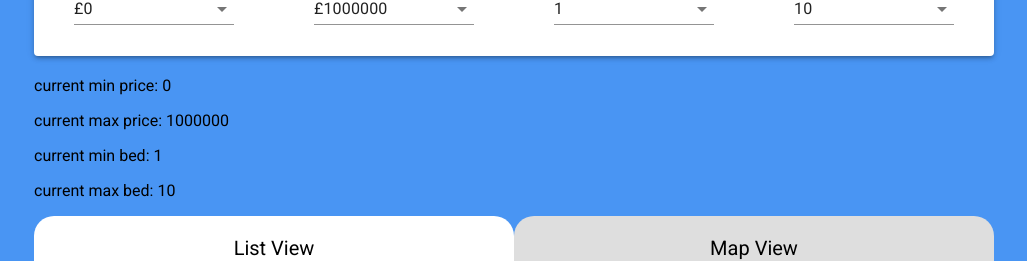
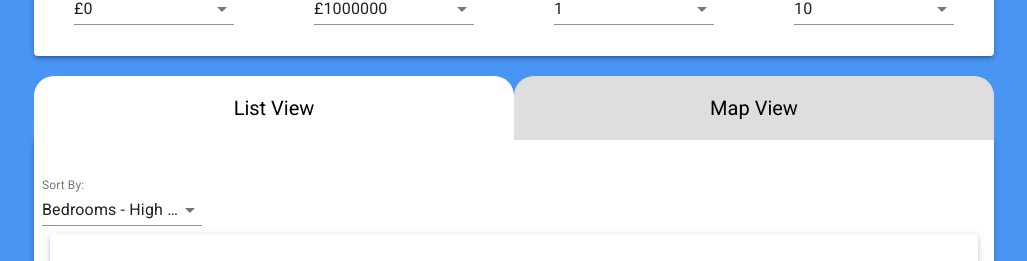
Before and after one commit to LauraToddCode/property-app, a React (Create React App) app: page /property-app in a window 1280 px wide. Shown: the part 173-434 px from the top of the page, without its empty margins (126-1153 px from the left). Built offline with nearby package versions, Linux system fonts and the light colour scheme; what google-maps-react would draw is missing.

Commit message:
Fixed Sort filter

```diff
--- a/src/Components/ListView.js
+++ b/src/Components/ListView.js
@@ -48,27 +48,35 @@ function ListView({ products }) {
         });
     }
 
+    // conditions for a property to be valid within parameters of filters
     const validProperty = (price, beds) => price >= state.minPrice && price <= state.maxPrice && beds >= state.minBedrooms && beds <= state.maxBedrooms
 
-    const [sortedProperties, setSortedProperties] = React.useState(properties)
+
+    // set state for 'sort' dropdown
+    const [sortedProperties, setSortedProperties] = React.useState(products)
 
     const handleSort = (event) => {
         let sortBy = event.target.value
         let sorted = []
         if (sortBy == "priceHighToLow") {
-            sorted = properties.sort((a, b) => (b["price"] > a["price"]) ? 1 : ((a["price"] > b["price"]) ? -1 : 0))
+            sorted = products.sort((a, b) => (b["price"] > a["price"]) ? 1 : ((a["price"] > b["price"]) ? -1 : 0))
+            console.log(sorted)
             setSortedProperties({sortedProperties: sorted})
         } else if (sortBy == "priceLowToHigh") {
-            sorted = properties.sort((a, b) => (a["price"] > b["price"]) ? 1 : ((b["price"] > a["price"]) ? -1 : 0))
+            sorted = products.sort((a, b) => (a["price"] > b["price"]) ? 1 : ((b["price"] > a["price"]) ? -1 : 0))
+            console.log(sorted)
             setSortedProperties({sortedProperties: sorted})
         } else if (sortBy == "bedsHighToLow") {
-            sorted = properties.sort((a, b) => (b["bedrooms"] > a["bedrooms"]) ? 1 : ((a["bedrooms"] > b["bedrooms"]) ? -1 : 0))
+            sorted = products.sort((a, b) => (b["bedrooms"] > a["bedrooms"]) ? 1 : ((a["bedrooms"] > b["bedrooms"]) ? -1 : 0))
+            console.log(sorted)
             setSortedProperties({sortedProperties: sorted})
         } else if (sortBy == "bedsLowToHigh") {
-            sorted = properties.sort((a, b) => (a["bedrooms"] > b["bedrooms"]) ? 1 : ((b["bedrooms"] > a["bedrooms"]) ? -1 : 0))
+            sorted = products.sort((a, b) => (a["bedrooms"] > b["bedrooms"]) ? 1 : ((b["bedrooms"] > a["bedrooms"]) ? -1 : 0))
+            console.log(sorted)
             setSortedProperties({sortedProperties: sorted})
         }
     }
+
 
     return (
         <div className="appContainer">
@@ -79,12 +87,6 @@ function ListView({ products }) {
                 minBedroomsValue={state.minBedrooms}
                 maxBedroomsValue={state.maxBedrooms}
             />
-            <div>
-                <p>current min price: {state.minPrice}</p>
-                <p>current max price: {state.maxPrice}</p>
-                <p>current min bed: {state.minBedrooms}</p>
-                <p>current max bed: {state.maxBedrooms}</p>
-            </div>
             <ToggleViewNav />
 
             <div className="MuiPaper-elevation3 listViewList">
```
